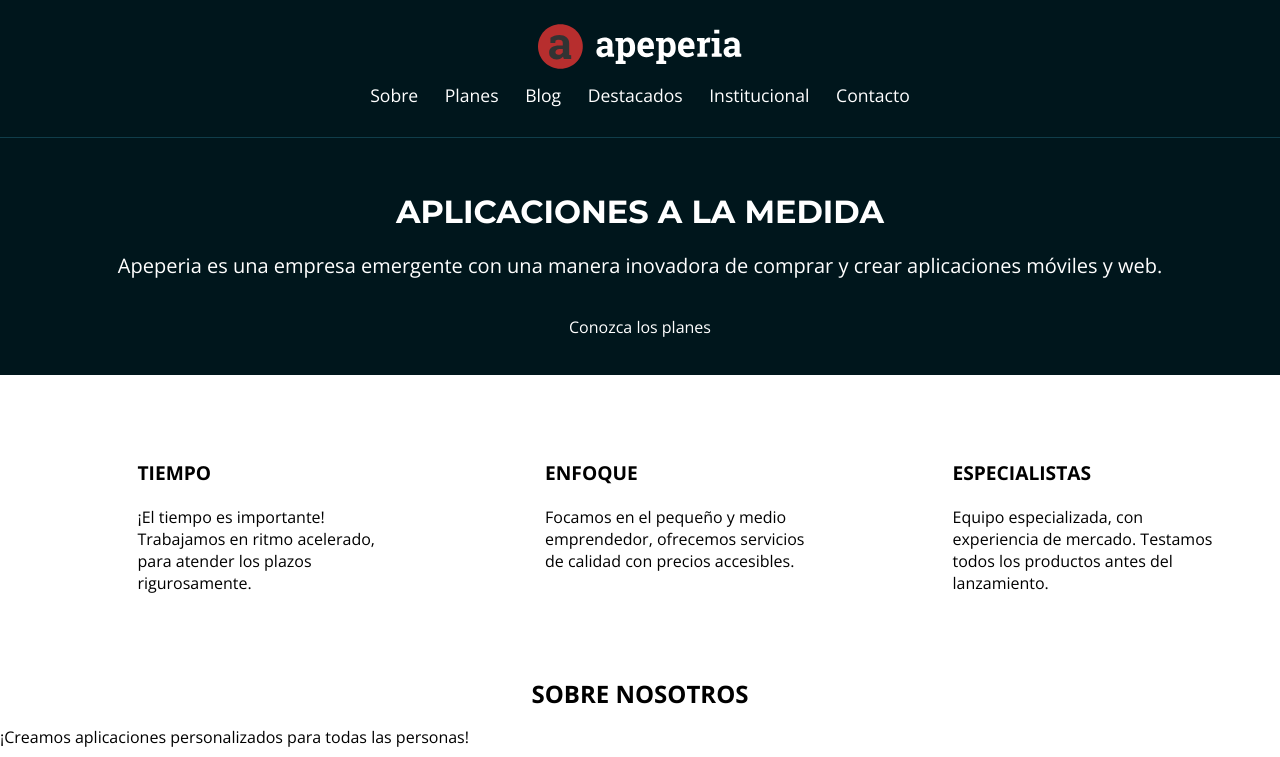
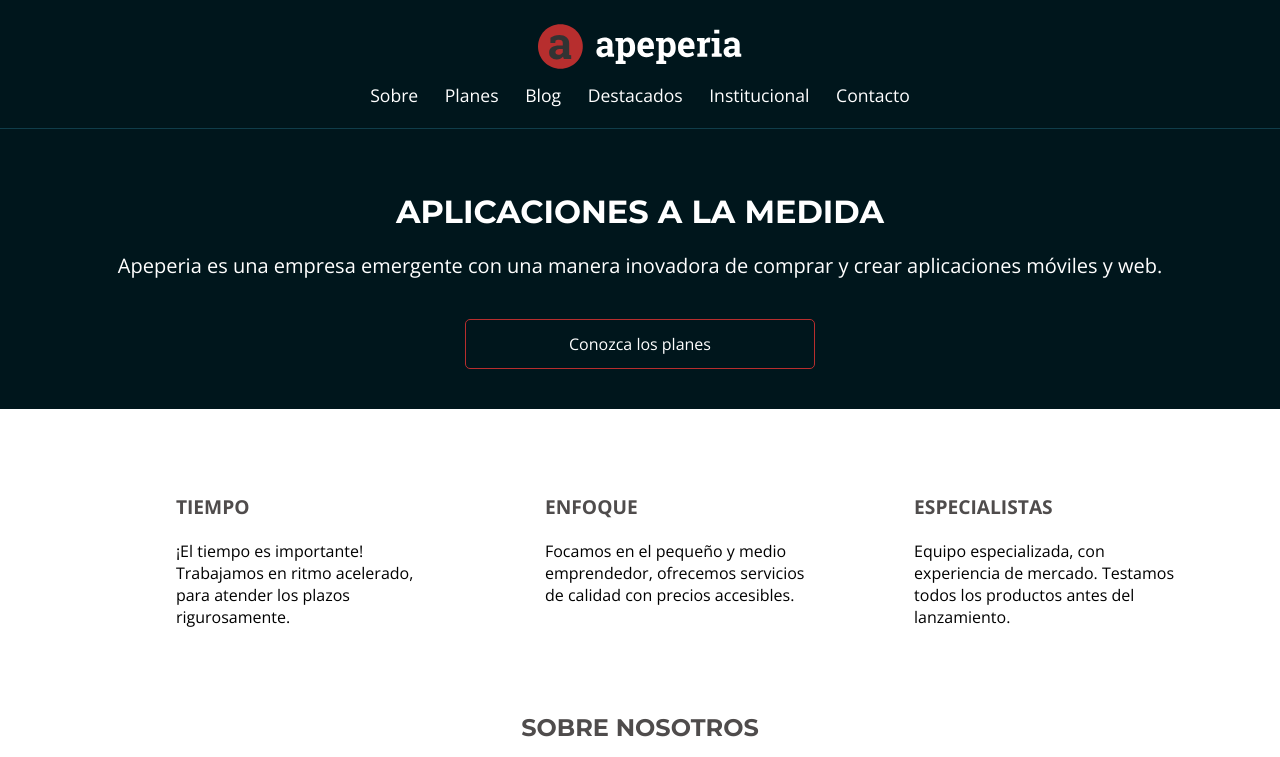
Before and after one commit to bettelgeuxe/apeperia, a plain HTML site: page apeperia-layout-responsive/index.html in a window 1280 px wide. Shown: the top 757 px of the page. Drawn offline with nearby package versions, Linux system fonts and the light colour scheme.

Commit message:
css base head llamada variables en root

```diff
--- a/apeperia-layout-responsive/css/bases.css
+++ b/apeperia-layout-responsive/css/bases.css
@@ -1,3 +1,52 @@
+:root{
+    --background-llamada-mobile: #00161C;
+    --background-blanco: #FFFFFF;
+    --background-azul-claro: #DFE3F5;
+    --background-ceniza-claro: #F7F4F4;
+    --background-ceniza-medio: #D9D9D9;
+
+
+    --border-cabecera-mobile: #103D4A;
+
+
+    --boton-rojo: #B72E2E;
+
+
+    --fuente-ceniza-claro: #666666;
+    --fuente-ceniza-oscuro: #4F4C4C;
+
+
+    --planes-card-start: #035A76;
+    --planes-card-ultra: #690F8E;
+    --planes-card-mega: #B00024;
+
+
+    --fuente-enlace: #0006FF;
+
+
+    --background-footer: #333333;
+
+    --montserrat: 'Montserrat', sans-serif;
+    --open-sans: 'Open sans', sans-serif;
+
+}
+
 body{
-    font-family: 'Open Sans', sans-serif;
+    font-family: var(--open-sans);
 }
+
+.container{
+    padding-right: 6%;
+    padding-left: 6%;
+}
+
+.boton{
+    text-align: center;
+    display: block;
+    width: 100%;
+    max-width: 350px;
+    box-sizing: border-box;
+    padding: 1rem 2rem;
+    border: 1px solid var(--boton-rojo);
+    border-radius: 5px;
+}
--- a/apeperia-layout-responsive/css/head.css
+++ b/apeperia-layout-responsive/css/head.css
@@ -1,5 +1,5 @@
 .head {
-    color: #FFFFFF;
+    color: var(--background-blanco);
 
     width: 100%;
 
@@ -12,7 +12,7 @@
     padding-top: .75rem;
     padding-bottom: .75rem;
 
-    border-bottom: 1px solid #103D4A;
+    border-bottom: 1px solid var(--border-cabecera-mobile);
 
     position: absolute;
 }
@@ -31,6 +31,6 @@
     display: inline-block;
 
     margin-right: .7rem;
-    margin-bottom: 1.25rem;
+    margin-bottom: .7rem;
     margin-left: .7rem;
 }
--- a/apeperia-layout-responsive/css/llamada.css
+++ b/apeperia-layout-responsive/css/llamada.css
@@ -3,17 +3,17 @@
     flex-direction: column;
     align-items: center;
 
-    color: #FFFFFF;
+    color: var(--background-blanco);
     text-align: center;
 
-    background-color: #00161C;
+    background-color: var(--background-llamada-mobile);
 
     padding-top: 12.25rem;
     padding-bottom: 2.5rem;
 }
 
 .llamada__titulo {
-    font-family: 'Montserrat', serif;
+    font-family: var(--montserrat);
     font-size: 2rem;
     font-weight: 700;
     text-transform: uppercase;
--- a/apeperia-layout-responsive/index.html
+++ b/apeperia-layout-responsive/index.html
@@ -15,7 +15,7 @@
 
 </head>
 <body>
-    <header class="head">
+    <header class="head container">
         <img class="head__logo" src="img/logo-apeperia.svg" alt="logo de Apeperia">
         <nav class="head__navegacion">
             <ul >
@@ -29,10 +29,10 @@
         </nav>
     </header>
     <main>
-        <section class="llamada">
+        <section class="llamada container">
             <h1 class="llamada__titulo">Aplicaciones a la medida</h1>
             <p class="llamada__texto">Apeperia es una empresa emergente con una manera inovadora de comprar y crear aplicaciones móviles y web.</p>
-            <a class="llamada__boton" href="#">Conozca los planes</a>
+            <a class="llamada__boton boton" href="#">Conozca los planes</a>
         </section>
         <section class="diferenciales container">
             <ul class="diferenciales__lista">
```
